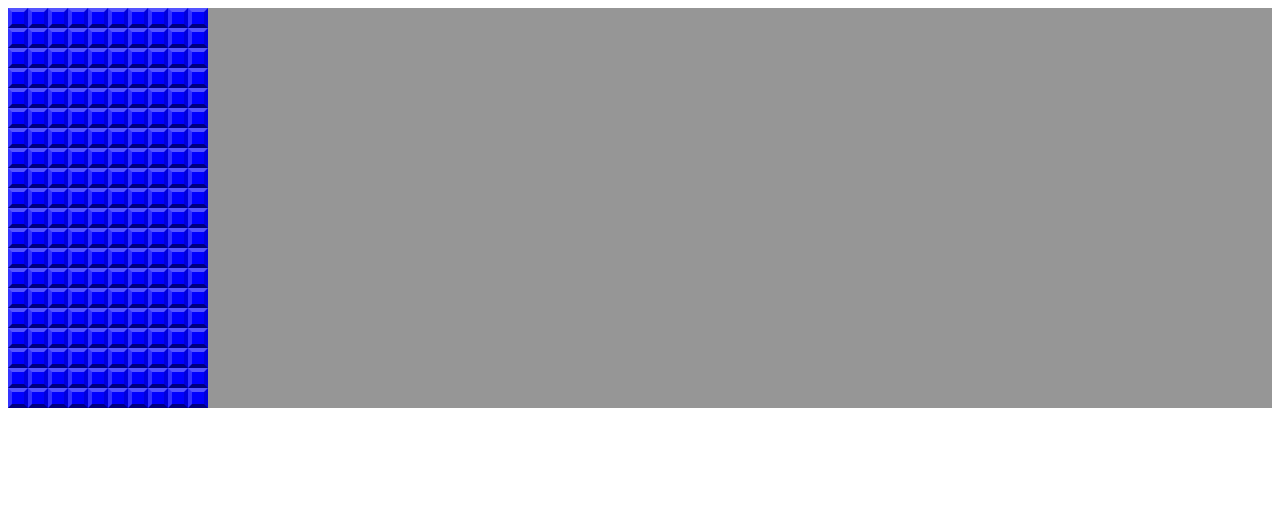
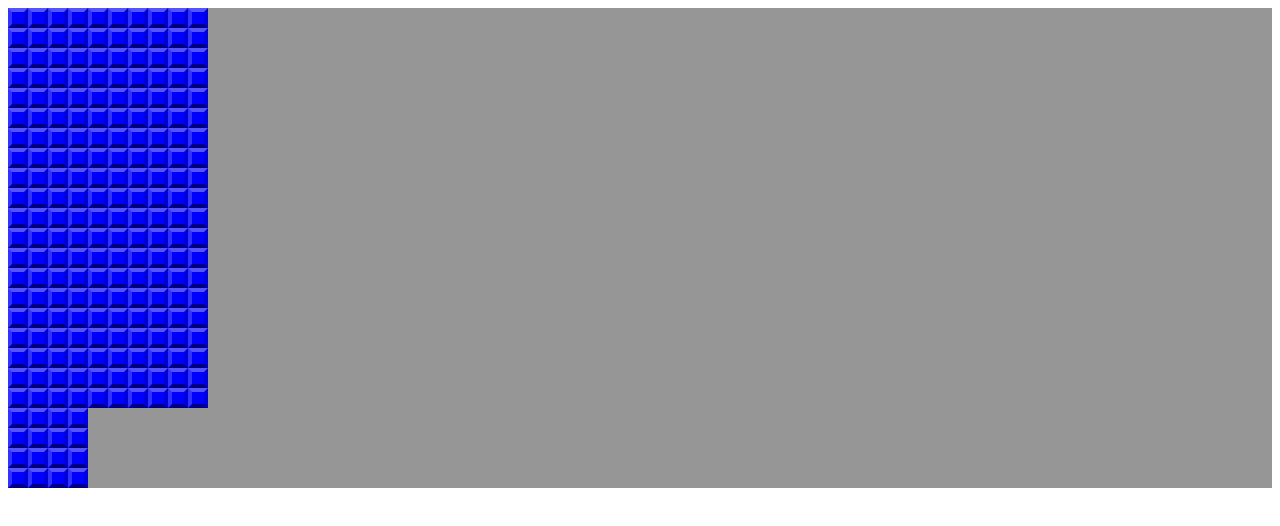
Before and after one commit to Gohkyle/tetris-next, a Next.js app: page / in a window 1280 px wide. Shown: the top 526 px of the page. Built offline with nearby package versions, Linux system fonts and the light colour scheme.

Commit message:
next block component implemented

```diff
--- /dev/null
+++ b/src/app/components/NextBlock.tsx
@@ -0,0 +1,16 @@
+import { Square } from "./Square"
+
+export const NextBlock = () => {
+    const nextBlock: number [][] = Array(4).fill([0, 0, 0, 0])
+
+    return(
+        <div className = "next-block-grid">
+            {nextBlock.map((blockLine: number[])=>{
+                return blockLine.map((blockLineSquare)=>{
+                    return <Square color="3"/>
+                })
+            })}
+
+        </div>
+    )
+}
--- a/src/app/globals.css
+++ b/src/app/globals.css
@@ -41,6 +41,14 @@
   border-left-color: var(--border-left-color);
 }
 
+.next-block-grid{
+  background-color: var(--bg-color);
+  display: grid;
+  grid-template-columns: repeat(4, var(--square-size));
+  grid-gap: 0;
+  align-self:flex-start;
+}
+
 .color-0 {
   background-color: var(--color-0);
 }
--- a/src/app/page.tsx
+++ b/src/app/page.tsx
@@ -1,11 +1,12 @@
-import Image from 'next/image'
 import styles from './page.module.css'
 import { Grid } from './components/Grid'
+import { NextBlock } from './components/NextBlock'
 
 export default function Home() {
   return (
     <main>
       <Grid/>
+      <NextBlock/>
     </main>
   )
 }
```
